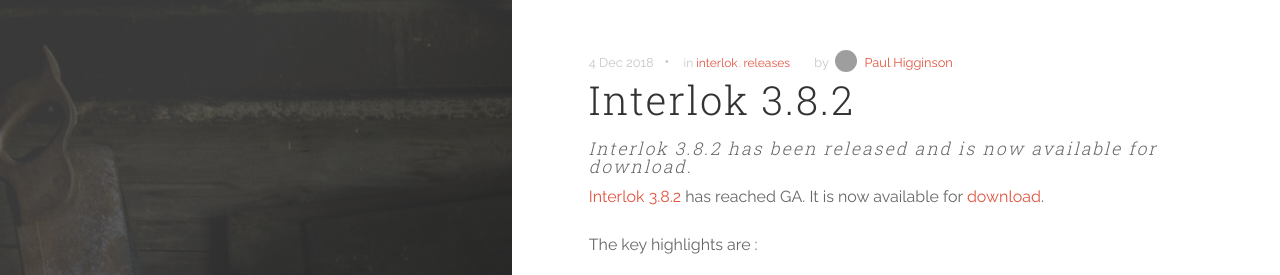
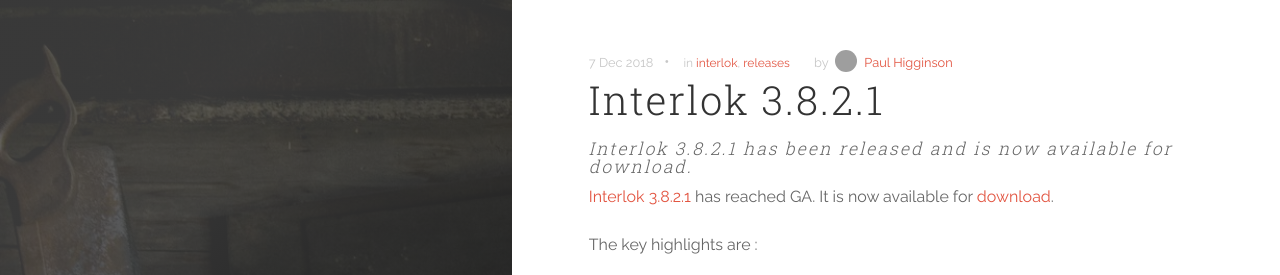
Before and after one commit to adaptris/adaptris.github.io, a Jekyll site: the page built from _posts/2018-12-07-interlok-3-8-2-1-released.markdown, in a window 1280 px wide and 900 px high. Shown: the top 275 px of the window. Built offline with Jekyll 4.4.1, drawn with Linux system fonts in a browser that asks for light colours; nearby versions of some CDN libraries; grey boxes are pictures that could not be loaded.

Commit message:
updated the links on the blog post to point to 3.8.2.1

```diff
--- a/_posts/2018-12-04-interlok-3-8-2-released.markdown
+++ b/_posts/2018-12-07-interlok-3-8-2-1-released.markdown
@@ -1,6 +1,6 @@
 ---
-title:             "Interlok 3.8.2"
-description:       "Interlok 3.8.2 has been released and is now available for download."
+title:             "Interlok 3.8.2.1"
+description:       "Interlok 3.8.2.1 has been released and is now available for download."
 published:         true
 categories:        [interlok, releases]
 tags:              [interlok, releases]
@@ -8,7 +8,7 @@
 excerpt_separator: <!-- more -->
 ---
 
-[Interlok 3.8.2](https://development.adaptris.net/installers/Interlok/3.8.2/) has reached GA. It is now available for [download](https://development.adaptris.net/installers/Interlok/3.8.2/).
+[Interlok 3.8.2.1](https://development.adaptris.net/installers/Interlok/3.8.2.1/) has reached GA. It is now available for [download](https://development.adaptris.net/installers/Interlok/3.8.2.1/).
 
 <!-- more -->
 
```
